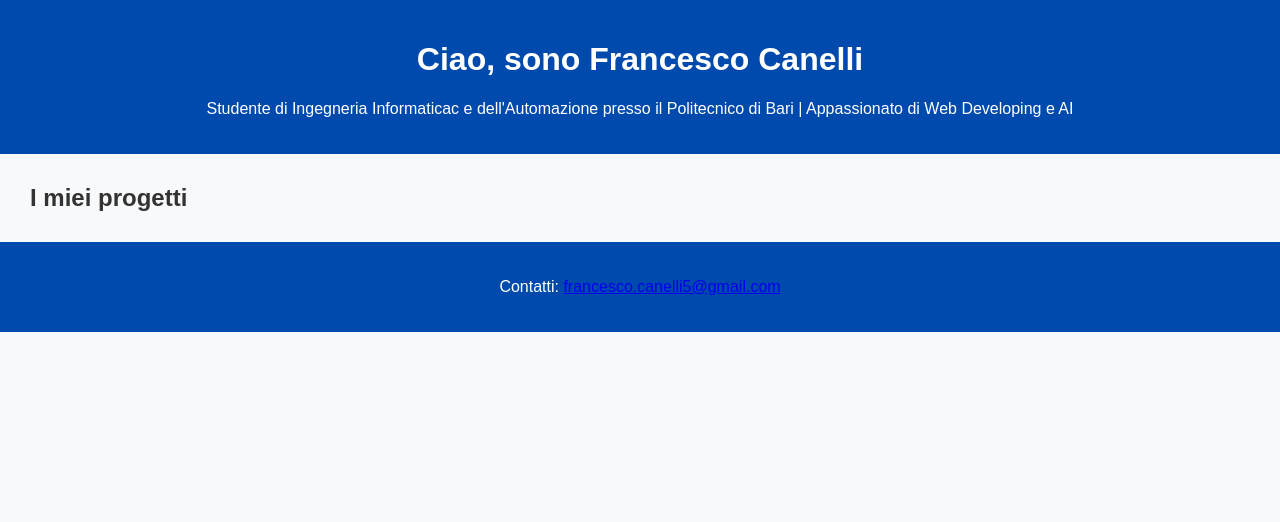
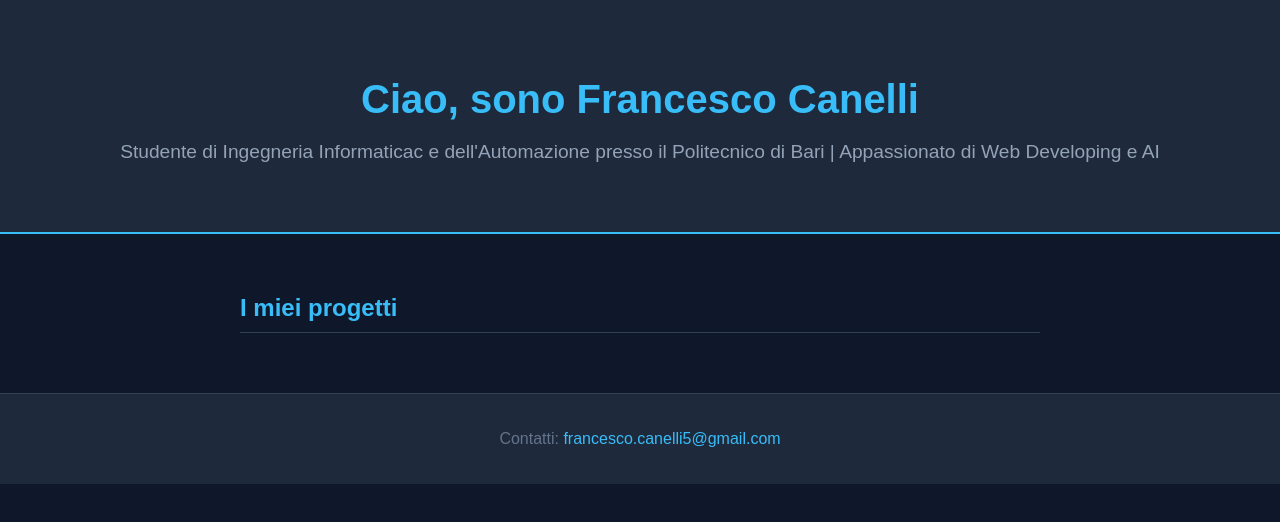
Before and after one commit to FrancescoCnl/portfolio-website, a plain HTML site: page index.html in a window 1280 px wide. Drawn offline with Linux system fonts and the light colour scheme.

Commit message:
Update style.css

```diff
--- a/style.css
+++ b/style.css
@@ -1,18 +1,76 @@
+/* FONT E COLORI BASE */
 body {
-  font-family: Arial, sans-serif;
-  background-color: #f8f9fa;
-  color: #333;
+  font-family: 'Poppins', sans-serif;
+  background-color: #0f172a; /* blu molto scuro */
+  color: #e2e8f0; /* grigio chiaro */
   margin: 0;
   padding: 0;
 }
 
-header, footer {
+/* HEADER */
+header {
+  background-color: #1e293b; /* blu-grigio medio */
+  color: #38bdf8; /* azzurrino */
+  text-align: center;
+  padding: 50px 20px;
+  border-bottom: 2px solid #38bdf8;
+}
+
+header h1 {
+  font-size: 2.5em;
+  margin-bottom: 10px;
+}
+
+header p {
+  font-size: 1.2em;
+  color: #94a3b8;
+}
+
+/* SEZIONE PROGETTI */
+section {
+  padding: 40px 20px;
+  max-width: 800px;
+  margin: auto;
+}
+
+section h2 {
+  color: #38bdf8;
+  border-bottom: 1px solid #334155;
+  padding-bottom: 10px;
+}
+
+ul {
+  list-style-type: none;
+  padding: 0;
+}
+
+li {
+  background: #1e293b;
+  margin: 10px 0;
+  padding: 15px;
+  border-radius: 10px;
+  transition: 0.3s;
+}
+
+li:hover {
+  background: #334155;
+  transform: translateY(-3px);
+}
+
+a {
+  color: #38bdf8;
+  text-decoration: none;
+}
+
+a:hover {
+  text-decoration: underline;
+}
+
+/* FOOTER */
+footer {
   text-align: center;
   padding: 20px;
-  background-color: #004aad;
-  color: white;
+  background-color: #1e293b;
+  color: #64748b;
+  border-top: 1px solid #334155;
 }
-
-section {
-  margin: 30px;
-}
```
